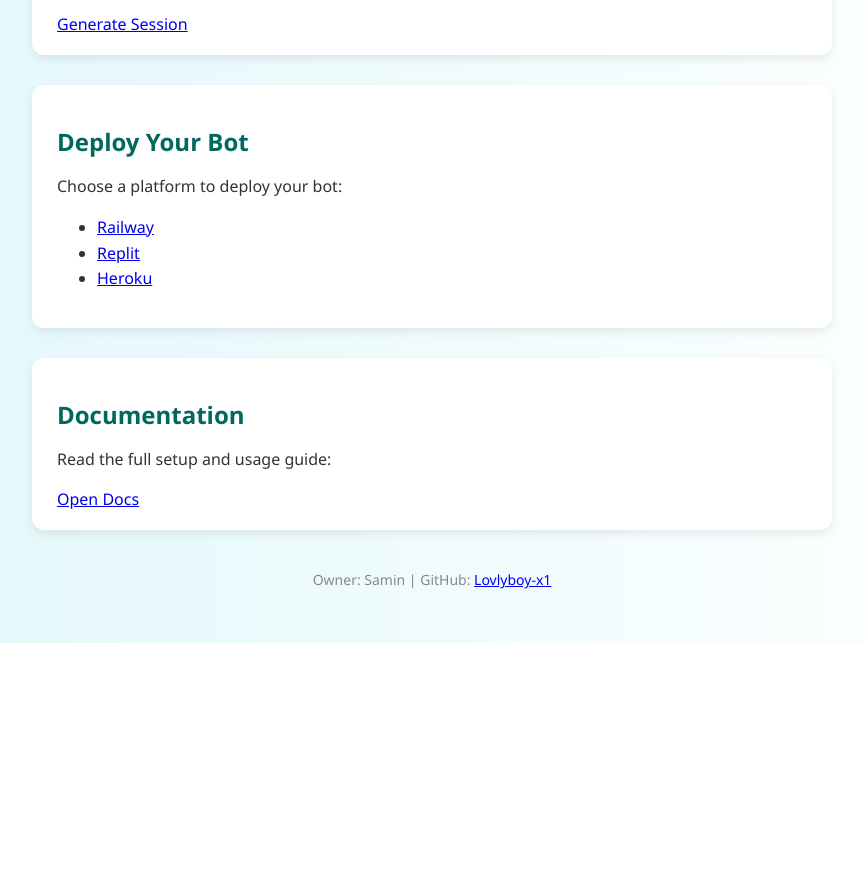
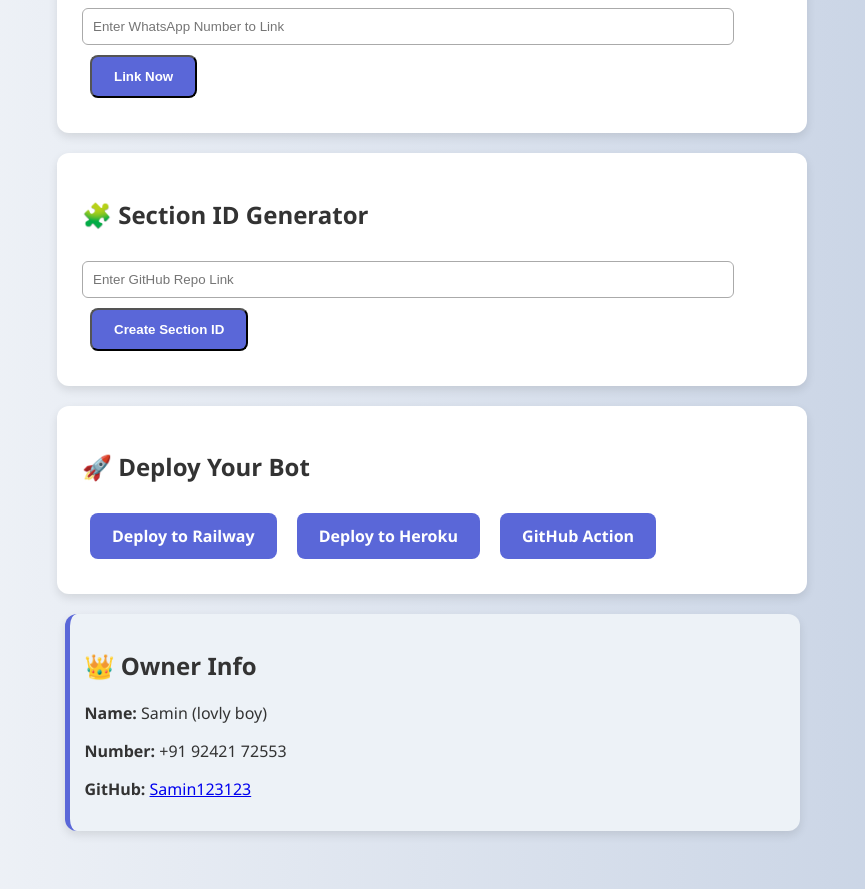
Before and after one commit to Samin123123/Lovlyboy-x1, a website: page panel.html in a window 1280 px wide. Shown: the part 309-1198 px from the top of the page, without its empty margins (208-1073 px from the left). Before the commit the page ends 952 px from the top, so only its background shows below. Drawn offline with Linux system fonts and the light colour scheme.

Commit message:
Update panel.html

```diff
--- a/panel.html
+++ b/panel.html
@@ -3,39 +3,82 @@
 <head>
   <meta charset="UTF-8" />
   <meta name="viewport" content="width=device-width, initial-scale=1.0"/>
-  <title>Lovlyboy-x1 Panel</title>
-  <link rel="stylesheet" href="style.css" />
+  <title>Lovlyboy-x1 Bot Panel</title>
+  <style>
+    body {
+      font-family: 'Segoe UI', sans-serif;
+      background: linear-gradient(to right, #f5f7fa, #c3cfe2);
+      color: #333;
+      padding: 30px;
+    }
+    h1 {
+      text-align: center;
+      color: #444;
+    }
+    .card {
+      background: #fff;
+      border-radius: 12px;
+      box-shadow: 0 4px 10px rgba(0,0,0,0.1);
+      margin: 20px auto;
+      padding: 25px;
+      max-width: 700px;
+    }
+    .btn {
+      display: inline-block;
+      margin: 10px 8px;
+      padding: 12px 22px;
+      border-radius: 8px;
+      text-decoration: none;
+      color: white;
+      background: #5a67d8;
+      font-weight: bold;
+    }
+    input {
+      padding: 10px;
+      width: 90%;
+      border-radius: 6px;
+      border: 1px solid #aaa;
+      margin-top: 10px;
+    }
+    .info {
+      background: #edf2f7;
+      padding: 15px;
+      border-left: 5px solid #5a67d8;
+      margin-top: 20px;
+    }
+  </style>
 </head>
 <body>
-  <div class="container">
-    <h1>Welcome to Lovlyboy-x1 Bot Panel</h1>
-    <p>Manage and deploy your bot from here.</p>
+
+  <h1>💬 Lovlyboy-x1 Bot Panel</h1>
 
   <div class="card">
-      <h2>Session Management</h2>
-      <p>Create your bot session easily:</p>
-      <a href="session.html" class="btn">Generate Session</a>
+    <h2>🔗 Connect WhatsApp</h2>
+    <button class="btn" onclick="alert('Coming Soon: QR Login System')">Scan QR Code</button>
+    <br/><br/>
+    <input type="text" placeholder="Enter WhatsApp Number to Link" />
+    <button class="btn" onclick="alert('Coming Soon: Number-based login')">Link Now</button>
   </div>
 
   <div class="card">
-      <h2>Deploy Your Bot</h2>
-      <p>Choose a platform to deploy your bot:</p>
-      <ul>
-        <li><a href="https://railway.app">Railway</a></li>
-        <li><a href="https://replit.com">Replit</a></li>
-        <li><a href="https://heroku.com">Heroku</a></li>
-      </ul>
+    <h2>🧩 Section ID Generator</h2>
+    <input type="text" placeholder="Enter GitHub Repo Link" />
+    <button class="btn" onclick="alert('Section ID created! Check console.')">Create Section ID</button>
   </div>
 
   <div class="card">
-      <h2>Documentation</h2>
-      <p>Read the full setup and usage guide:</p>
-      <a href="docs.html" class="btn">Open Docs</a>
+    <h2>🚀 Deploy Your Bot</h2>
+    <a href="https://railway.app/new" class="btn" target="_blank">Deploy to Railway</a>
+    <a href="https://heroku.com/deploy" class="btn" target="_blank">Deploy to Heroku</a>
+    <a href="https://github.com/features/actions" class="btn" target="_blank">GitHub Action</a>
   </div>
 
-    <footer>
-      <p>Owner: Samin | GitHub: <a href="https://github.com/Samin123123/Lovlyboy-x1">Lovlyboy-x1</a></p>
-    </footer>
+  <div class="card info">
+    <h2>👑 Owner Info</h2>
+    <p><strong>Name:</strong> Samin (lovly boy)</p>
+    <p><strong>Number:</strong> +91 92421 72553</p>
+    <p><strong>GitHub:</strong> <a href="https://github.com/Samin123123" target="_blank">Samin123123</a></p>
   </div>
+
 </body>
 </html>
```
Lines whose indentation alone changed are shown as unchanged.
